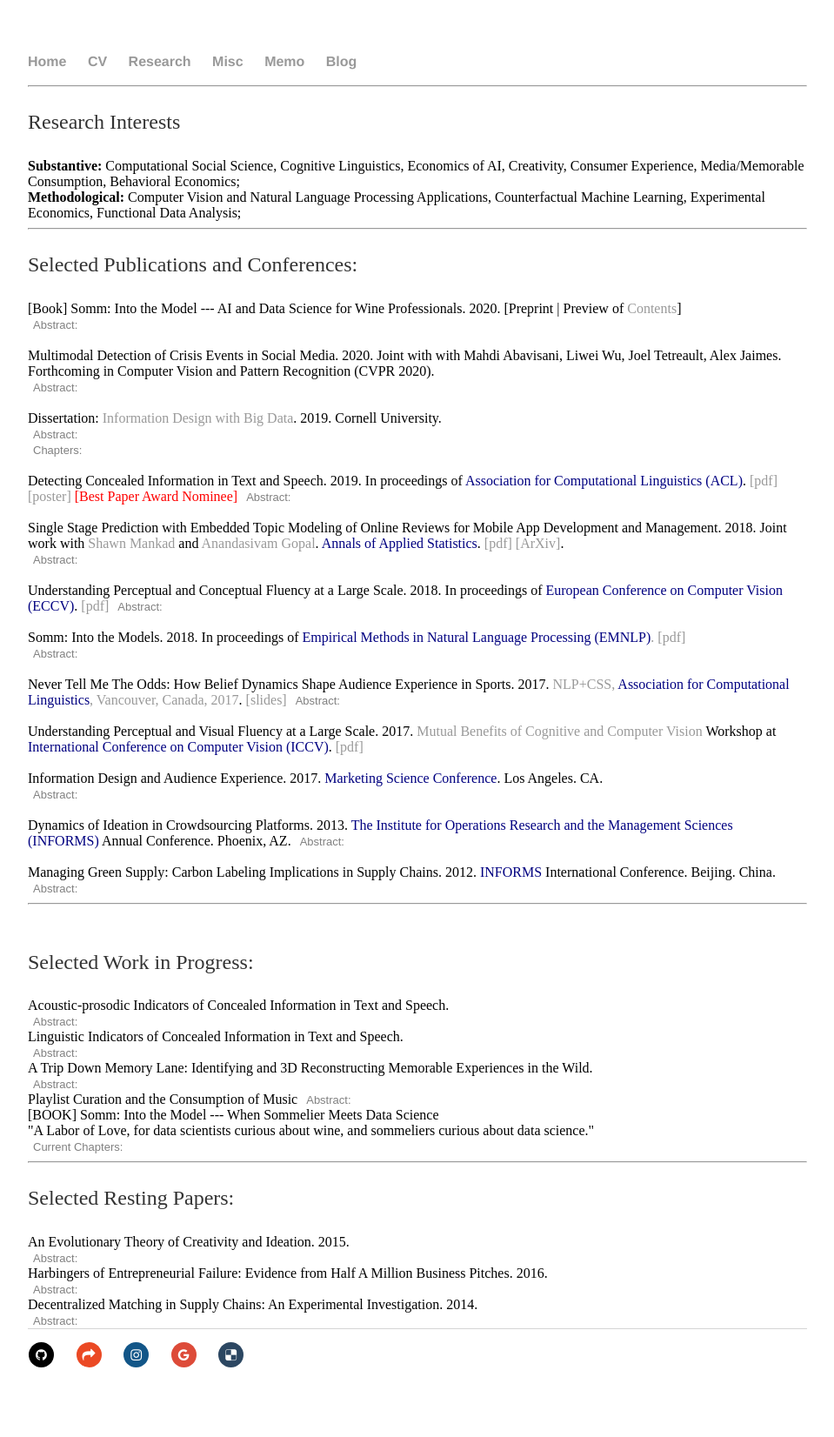
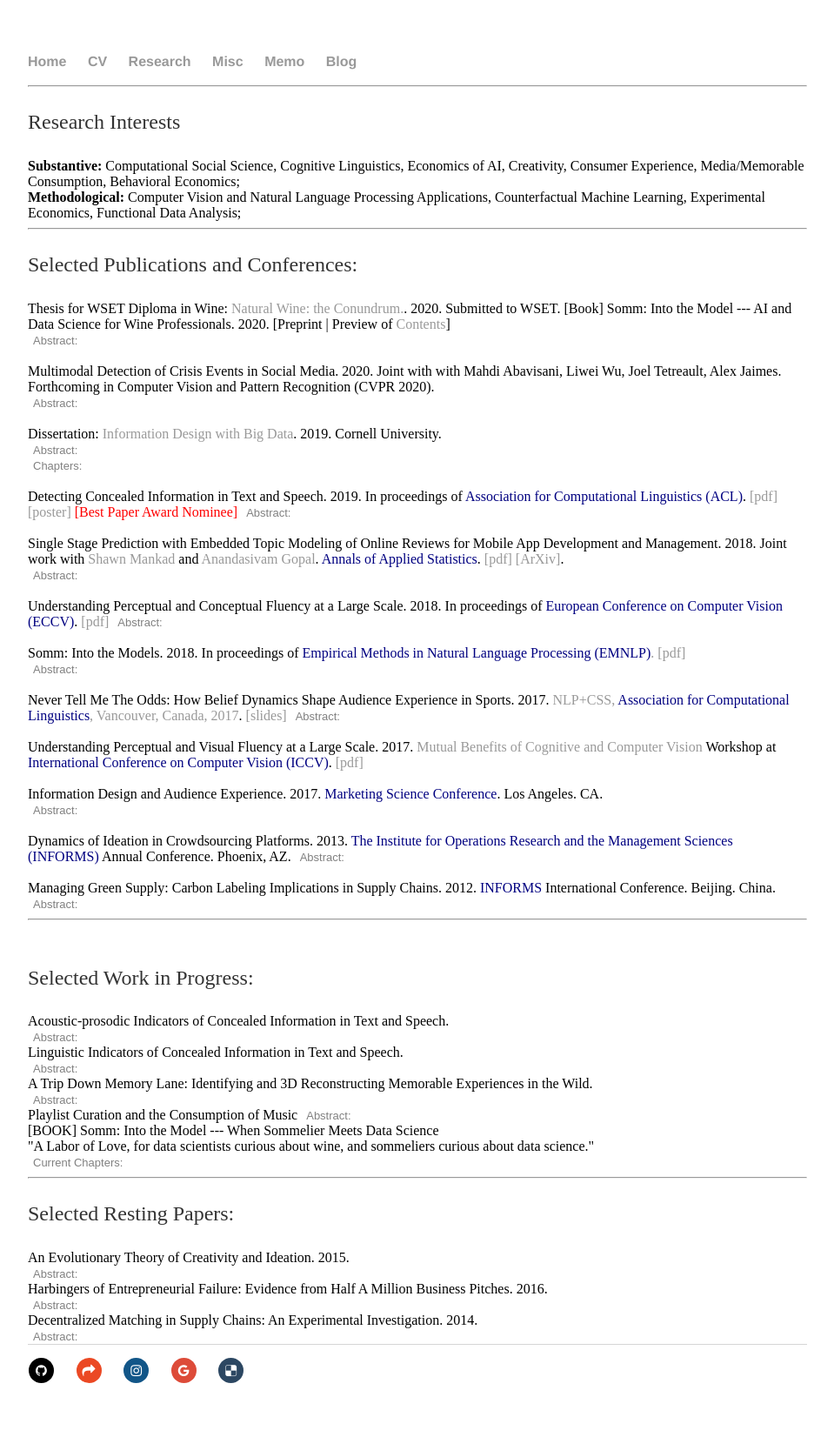
Before and after one commit to shenglih/shenglih.github.io, a Jekyll site: the page built from research/index.html, in a window 1280 px wide. Shown: the whole page at 87% size, without its empty margins (160-1119 px from the left). Built offline with Jekyll 4.4.1, drawn with Linux system fonts in a browser that asks for light colours; comment, search, counter and statistics services are not loaded.

Commit message:
Update index.html

```diff
--- a/research/index.html
+++ b/research/index.html
@@ -50,6 +50,8 @@
 
 <hr>
 	<p> Selected Publications and Conferences:</p>
+	Thesis for WSET Diploma in Wine: <a href="/research/D6_July2020_Shengli_Hu.pdf">Natural Wine: the Conundrum.</a>. 2020. Submitted to WSET.
+
 	[Book] Somm: Into the Model --- AI and Data Science for Wine Professionals. 2020. [Preprint | Preview of <a href="SommBook.pdf">Contents</a>]
 	<button class="collapsible"> Abstract: </button>
 	<div class="content"> How can AI and the so-called big data assist sommeliers, change the wine industry for the better, and ultimately enrich consumers' experience? We illustrate by
```
